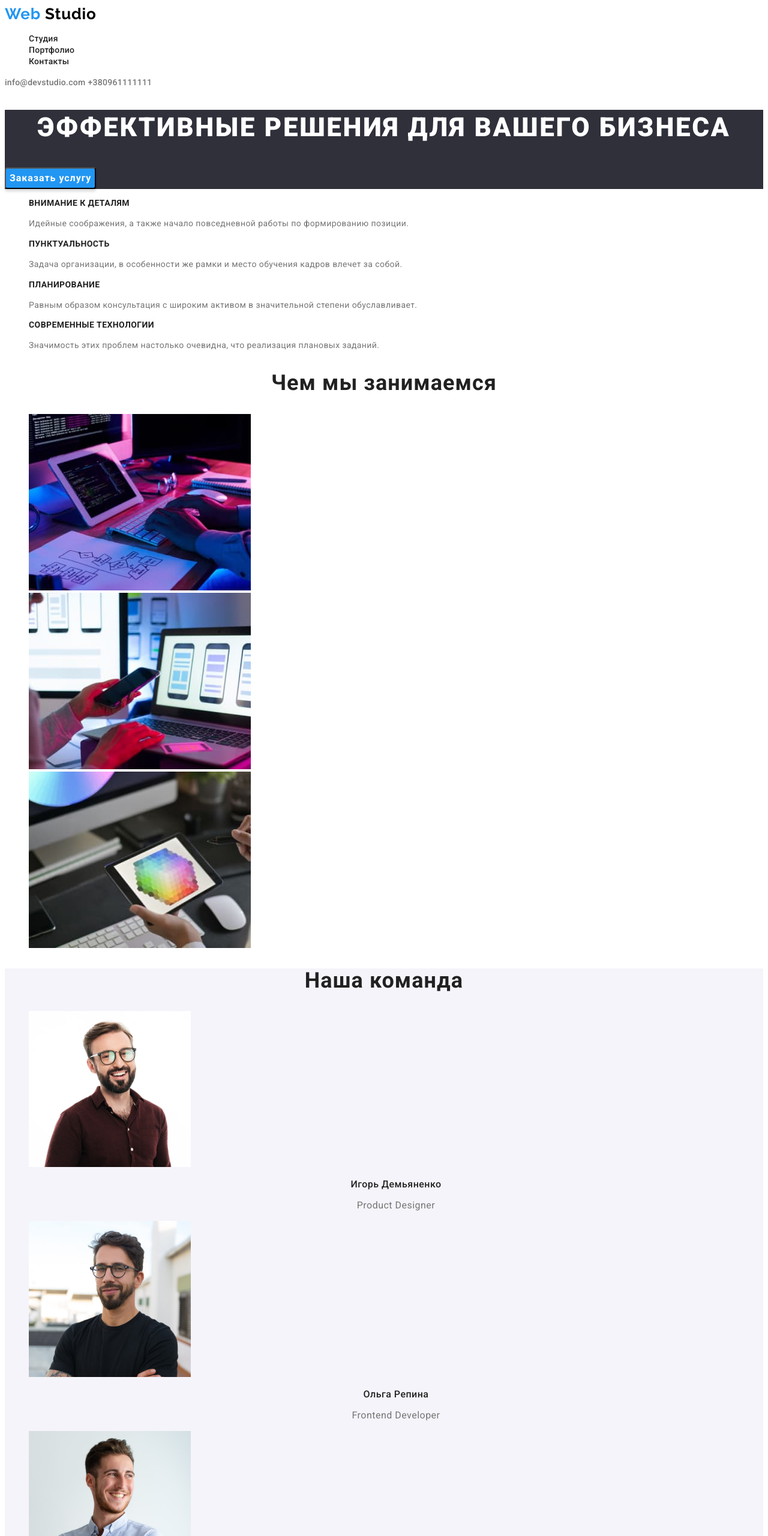
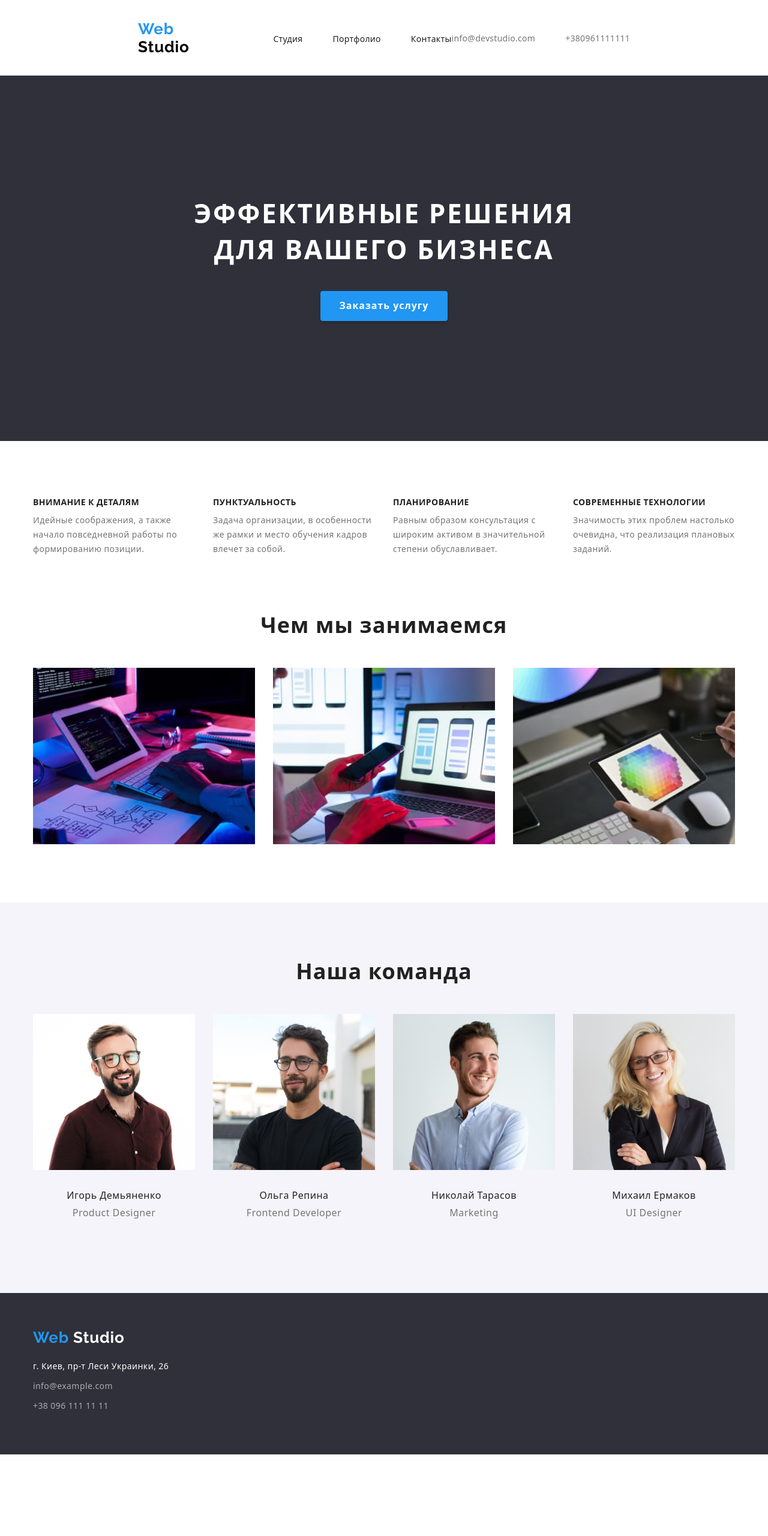
Before and after one commit to IgorRoschin/goit-markup-hw-02, a plain HTML site: page index.html in a window 1280 px wide. Shown: the top 2560 px of the page at 60% size. After the commit the page ends 2424 px from the top, so only its background shows below. Drawn offline with nearby package versions, Linux system fonts and the light colour scheme.

Commit message:
add markup positioning and styles

```diff
--- a/css/styles.css
+++ b/css/styles.css
@@ -1,5 +1,6 @@
  body {
     font-family: 'Roboto', sans-serif;
+    margin: 0;
 }
 
 /* Logo */
@@ -9,6 +10,7 @@
 
 .logo-white {
     color: #FFFFFF;
+
 }
 
 
@@ -25,10 +27,56 @@
 
 /* Главная страница */
 
-.list {
+h1,
+h2,
+h3,
+h4,
+h5,
+h6,
+p,
+ul
+{
+  margin: 0;
+  padding: 0;
+  margin-block-start: 0;
+  margin-block-end: 0;
+}
+.header-main {
+  padding-top: 34px;
+  padding-bottom: 31px;
+  border-bottom:  1px solid #ECECEC;
+}
+
+/* .staff-card {
+  margin-left: 30px;
+} */
+
+
+
+.list-nav  {
+  list-style: none;
+  display: flex;
+  margin-left: 93px;
+}
+
+.main-nav {
+  display: flex;
+  align-items: center;
+  justify-content: space-between;
+}
+
+.nav {
+  align-items: center;
+  display: flex;
+}
+
+.contacts-link-header {
+
+}
+
+.nav-photo .list {
   list-style: none;
 }
-
 /* Title */
 
 
@@ -43,7 +91,16 @@
   line-height: 1.14;
   letter-spacing: 0.02em;
   color: #212121;
-    text-decoration: none
+  text-decoration: none;
+}
+
+.list-nav .item + .item {
+  margin-left: 50px;
+}
+
+.item-list .staff-card + .staff-card {
+  margin-left: 30px;
+  margin-bottom: 30px;
 }
 
 .button {
@@ -58,6 +115,14 @@
   border-radius: 4px;
   cursor: pointer;
   font-family: inherit;
+  padding: 10px 32px;
+  border-radius: 4px;
+  border: none;
+  margin-top: 40px;
+}
+
+.portfolio-photo .list {
+
 }
 
 .contacts-link {
@@ -67,6 +132,8 @@
   letter-spacing: 0.03em;
   color: rgba(255, 255, 255, 0.6);
   font-style: normal;
+  margin-bottom: 60px;
+  text-decoration: none;
 }
 
 .contacts-link:hover {
@@ -83,6 +150,18 @@
   text-decoration: none
 }
 
+
+.contact-block .contacts-link-header + .contacts-link-header {
+  margin-left: 50px;
+  display: flex;
+
+}
+
+.header-main {
+  padding-right: 215px;
+  padding-left: 215px;
+}
+
 .header-buttom:hover {
   color: #2196F3;
 }
@@ -91,6 +170,25 @@
 
 .hero-photo {
   background: #2F303A;
+  text-align: center;
+  padding-top: 200px;
+  padding-bottom: 200px;
+  text-align: center;
+
+
+
+}
+
+.product-photo {
+
+}
+
+.container {
+  max-width: 1200px;
+  margin-left: auto;
+  margin-right: auto;
+  padding: 0 15px;
+  margin: o auto;
 }
 
 .btn {
@@ -112,7 +210,31 @@
   background-color: #2196F3;
 }
 
+.product-photo {
+  margin-right: 30px;
+}
+
+
+.list {
+  list-style: none;
+}
+
+.item-list {
+  display: flex;
+}
+
+.contact-block {
+  display: flex;
+  margin-left: auto;
+}
+
+.header-main {
+}
+
+
+
 .head-title {
+  font-style: normal;
   font-weight: 900;
   font-size: 44px;
   line-height: 1.36;
@@ -120,7 +242,67 @@
   letter-spacing: 0.06em;
   text-transform: uppercase;
   color: #FFFFFF;
+  display: flex;
+  align-items: center;
+  max-width: 696px;
 }
+
+.flex-centered {
+  display: flex;
+  align-items: center;
+  justify-content: center;
+  flex-direction: column;
+}
+
+.section {
+  padding-top: 94px;
+  padding-bottom: 94px;
+}
+
+.feature-section {
+  padding-top: 0;
+}
+
+.list-feature {
+  display: flex;
+}
+
+.botton-list{
+  list-style: none;
+  display: flex;
+  margin-left: 8px;
+}
+
+.buttom-list {
+  margin-right: 8px;
+}
+
+.buttom-nav {
+  padding: 6px 22px;
+}
+
+.portfolio-photo {
+  display: flex;
+  justify-content: center;
+
+
+}
+
+.botton-list-nav {
+  display: flex;
+  justify-content: center;
+  padding-bottom: 50px;
+}
+
+.list-feature .item {
+  max-width: 270px;
+}
+
+
+.list-feature .item:not(:last-child) {
+  margin-right: 30px;
+}
+
 
 /* Text Block */
 
@@ -131,6 +313,7 @@
   letter-spacing: 0.03em;
   text-transform: uppercase;
   color: #212121;
+  margin-bottom: 10px;
 }
 
 .text-title {
@@ -152,6 +335,8 @@
   text-align: center;
   letter-spacing: 0.03em;
   color: #212121;
+  margin-bottom: 50px;
+
 }
 
 /* Team */
@@ -167,6 +352,8 @@
 
 .team-background {
   background: #F5F4FA;
+  background-size: cover;
+
 }
 
 .staff-profil {
@@ -182,11 +369,66 @@
 
 .footer-logo {
   color: #2196F3;
+  margin-bottom: 20px;
+}
+
+.footer-address .list li {
+  margin-bottom: 9px;
+}
+
+.footer-address {
+  margin-top: 20px;
 }
 
 .footer-background {
   background: #2F303A;
+  padding: 60px 0;
+
+
 }
+
+.portfolio-list {
+  flex-wrap: wrap;
+  display: flex;
+}
+
+
+.portfolio-list .portfolio-item {
+  margin-bottom: 30px;
+  margin-right: 30px;
+}
+
+.portfolio-list .portfolio-item:nth-child(3n) {
+  margin-right: 0;
+}
+
+.portfolio-list .portfolio-item:nth-last-child(-n + 3) {
+  margin-bottom: 0;
+}
+
+.staff {
+  margin-top: 30px;
+}
+
+.staff-profil {
+  margin-top: 10px;
+}
+
+.title-name {
+  margin-top: 20px;
+  margin-left: 24px;
+  margin-right: 24px;
+  margin-bottom: 20px;
+
+}
+
+.title-product {
+  margin-top: 4px;
+  margin-left: 24px;
+  margin-right: 24px;
+  margin-bottom: 20px;
+}
+
 
 /* Страница портфолио */
 
@@ -196,6 +438,25 @@
 
 .buttom-list {
 
+}
+
+.buttom-nav {
+  font-family: inherit;
+  font-weight: 500;
+  font-size: 16px;
+  line-height: 26px;
+  text-align: center;
+  letter-spacing: 0.03em;
+  color: #212121;
+  background-color: #F5F4FA;
+  cursor: pointer;
+  border-radius: 4px;
+  border: none;
+}
+
+.buttom-nav:hover {
+    background-color: #2196F3;
+    color: #FFFFFF;
 }
 
 
@@ -223,7 +484,6 @@
 /* Footer block */
 
 
-
 .footer-logo {
     color: #2196F3;
 }
@@ -240,6 +500,9 @@
   line-height: 1.14;
   letter-spacing: 0.02em;
   color: #757575;
+  display: flex;
+  align-items: center;
+
 }
 
 .contacts-link-header:hover,
--- a/index.html
+++ b/index.html
@@ -8,101 +8,119 @@
     <link rel="preconnect" href="https://fonts.googleapis.com">
     <link rel="preconnect" href="https://fonts.gstatic.com" crossorigin>
     <link href="https://fonts.googleapis.com/css2?family=Raleway:wght@700&family=Roboto:wght@400;500;700;900&display=swap"rel="stylesheet">
+    <link rel="stylesheet" href="node_modules/modern-normalize/modern-normalize.css">
     <title>Document</title>
 </head>
 <body>
     <!--Title-->
-    <header>
-        <nav>
+    <header class="header-main">
+        <div class="container">
+        <div class="main-nav">
+        <nav class="nav">
             <a class="logo" href="/">Web <span class="logo-black">Studio</span></a>
-            <ul class="list">
-                <li><a class="header-buttom text-default" href="">Студия</a></li>
-                <li><a class="header-buttom text-default" href="./portfolio.html">Портфолио</a></li>
-                <li><a class="header-buttom text-default" href="">Контакты</a></li>
+            <ul class="list list-nav">
+                <li class="item"><a class="header-buttom text-default" href="">Студия</a></li>
+                <li class="item"><a class="header-buttom text-default" href="./portfolio.html">Портфолио</a></li>
+                <li class="item"><a class="header-buttom text-default" href="">Контакты</a></li>
             </ul>
         </nav>
+        <div class="contact-block">
         <a class="contacts-link-header text-default list" href="+info@devstudio.com">info@devstudio.com</a>
         <a class="contacts-link-header text-default list" href="+380961111111">+380961111111</a>
+        </div>
+        </div>
+        </div>
     </header>
     <!--Hero block-->
         <main>
             <section class="hero-photo">
+                <div class="container flex-centered">
                     <h1 class="head-title">Эффективные решения для вашего бизнеса</h1>
                     <button class="button" type="button"> Заказать услугу</button>
+                </div>
             </section>
     <!--Text Block-->
-            <section>
-                <ul class="list">
-                    <li>
+            <section class="section">
+                <div class="container">
+                    <ul class="list list-feature">
+                        <li class="item">
                             <h3 class="text">Внимание к деталям</h3>
                             <p class="text-title" >Идейные соображения, а также начало повседневной работы по формированию позиции.</p>
                         </li>
-                    <li>
+                        <li class="item">
                             <h3 class="text">Пунктуальность</h3>
                             <p class="text-title">Задача организации, в особенности же рамки и место обучения кадров влечет за собой.</p>
                         </li>
-                    <li>
+                        <li class="item">
                             <h3 class="text">Планирование</h3>
                             <p class="text-title">Равным образом консультация с широким активом в значительной степени обуславливает.</p>
                         </li>
-                    <li>
+                        <li class="item">
                             <h3 class="text">Современные технологии</h3>
                             <p class="text-title">Значимость этих проблем настолько очевидна, что реализация плановых заданий.</p>
                         </li>
                     </ul>
+                </div>
             </section>
             <!--About WebStudio-->
-            <section>
+
+                <section class="section feature-section">
+                    <div class="container">
                         <h2 class="title">Чем мы занимаемся</h2>
-                    <ul class="list">
-                        <li><img class="hero-photo" src="./img/img1.jpg" alt="пк" width="370px" /></li>
-                        <li><img class="hero-photo" src="./img/img2.jpg" alt="телефон" width="370px" /></li>
-                        <li><img class="hero-photo" src="./img/img3.jpg" alt="планшет" width="370px"  /></li>
+                        <ul class="item-list list">
+                            <li><img class="product-photo" src="./img/img1.jpg" alt="пк" width="370px" /></li>
+                            <li><img class="product-photo" src="./img/img2.jpg" alt="телефон" width="370px" /></li>
+                            <li><img class="product-photo" src="./img/img3.jpg" alt="планшет" width="370px"  /></li>
                         </ul>
+                    </div>
                 </section>
             <!--Team-->
-            <section class="team-background">
+            <section class="section team-background">
+                <div class="container">
                     <h2 class="title">Наша команда</h2>
-                <ul class="list">
-                    <li>
+                    <ul class="item-list list">
+                        <li class="staff-card">
                             <img src="./img/igor.jpg" alt="игорь фото" width="270"/>
                             <h3 class="staff">Игорь Демьяненко</h3>
                             <p class="staff-profil">Product Designer</p>
                         </li>
-                    <li>
+                        <li class="staff-card">
                             <img src="./img/olya.jpg" alt="оля фото" width="270"/>
                             <h3 class="staff">Ольга Репина</h3>
                             <p class="staff-profil">Frontend Developer</p>
                         </li>
-                    <li>
+                        <li class="staff-card">
                             <img src="./img/mikola.jpg" alt="николай фото" width="270"/>
                             <h3 class="staff">Николай Тарасов</h3>
                             <p class="staff-profil">Marketing</p>
                         </li>
-                    <li>
+                        <li class="staff-card">
                             <img src="./img/mixael.jpg" alt="михаил фото" width="270"/>
                             <h3 class="staff">Михаил Ермаков</h3>
                             <p class="staff-profil" >UI Designer</p>
                         </li>
                     </ul>
+                </div>
             </section>
         </main>
         <!--footer block-->
     <footer class="footer-background">
+        <div class="container">
         <a class="logo" href="/">Web <span class="logo-white">Studio</span></a>
-        <address>
+            <address class="footer-address">
                 <ul class="list">
                     <li>
-                    <a class="adress-link text-default" href="https://bit.ly/3pXMvUd" target="_blank" rel="noopener noreferrer">г. Киев, пр-т Леси Украинки, 26</a>
+                        <a class="adress-link" href="https://bit.ly/3pXMvUd" target="_blank" rel="noopener noreferrer">г. Киев, пр-т Леси Украинки, 26</a>
                     </li>
                     <li>
-                    <a class="contacts-link text-default" href="mailto:info@devstudio.com">info@example.com</a>
+                        <a class="contacts-link" href="mailto:info@devstudio.com">info@example.com</a>
                     </li>
                     <li>
-                    <a class="contacts-link text-default" href="tel:+380961111111">+38 096 111 11 11</a>
+                        <a class="contacts-link" href="tel:+380961111111">+38 096 111 11 11</a>
                     </li>
                 </ul>
             </address>
+        </div>
     </footer>
 </body>
 </html>
```
Also changed, not shown: portfolio.html (+50 -36 lines), 1 other file. Lines whose indentation alone changed are shown as unchanged.
